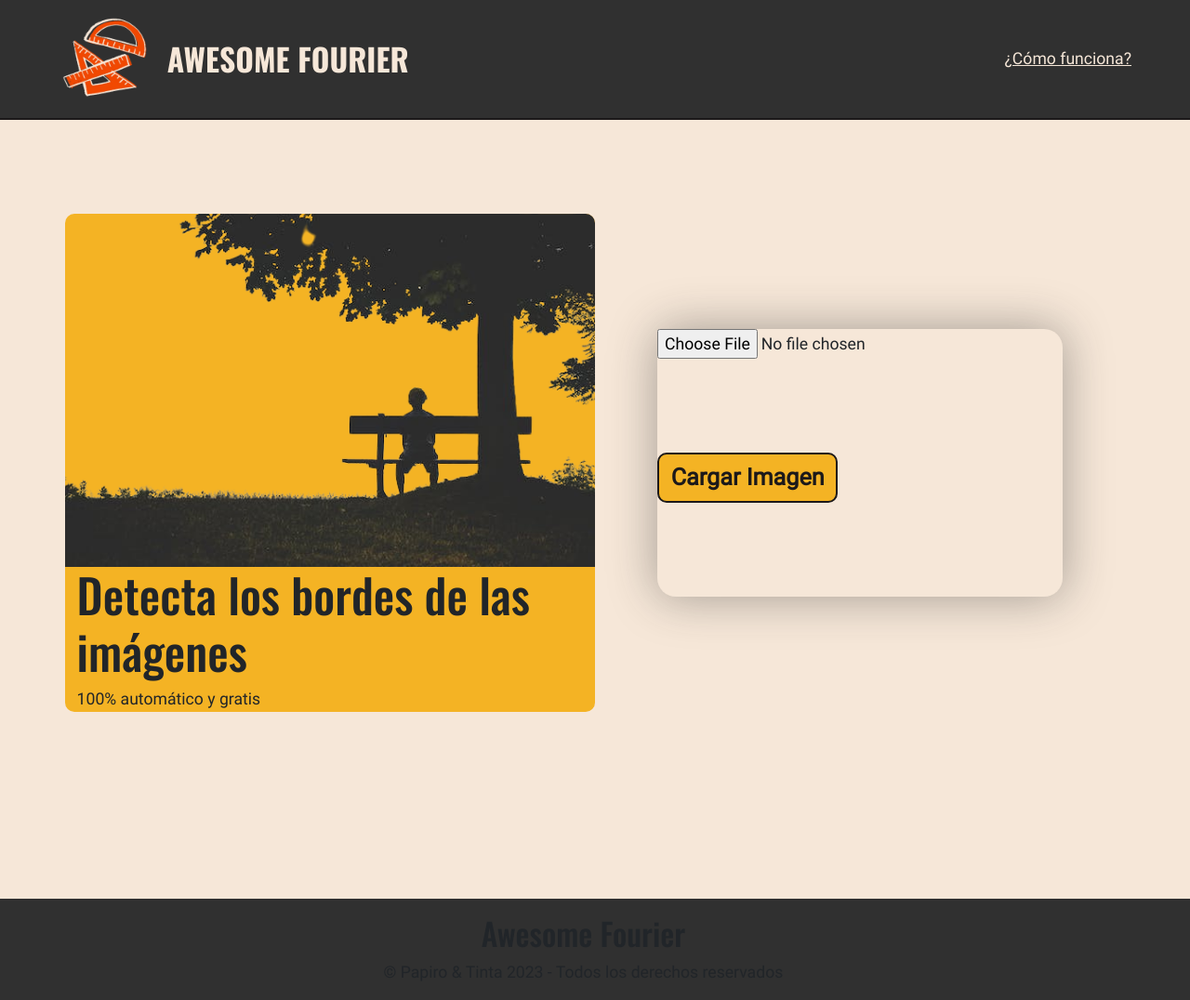
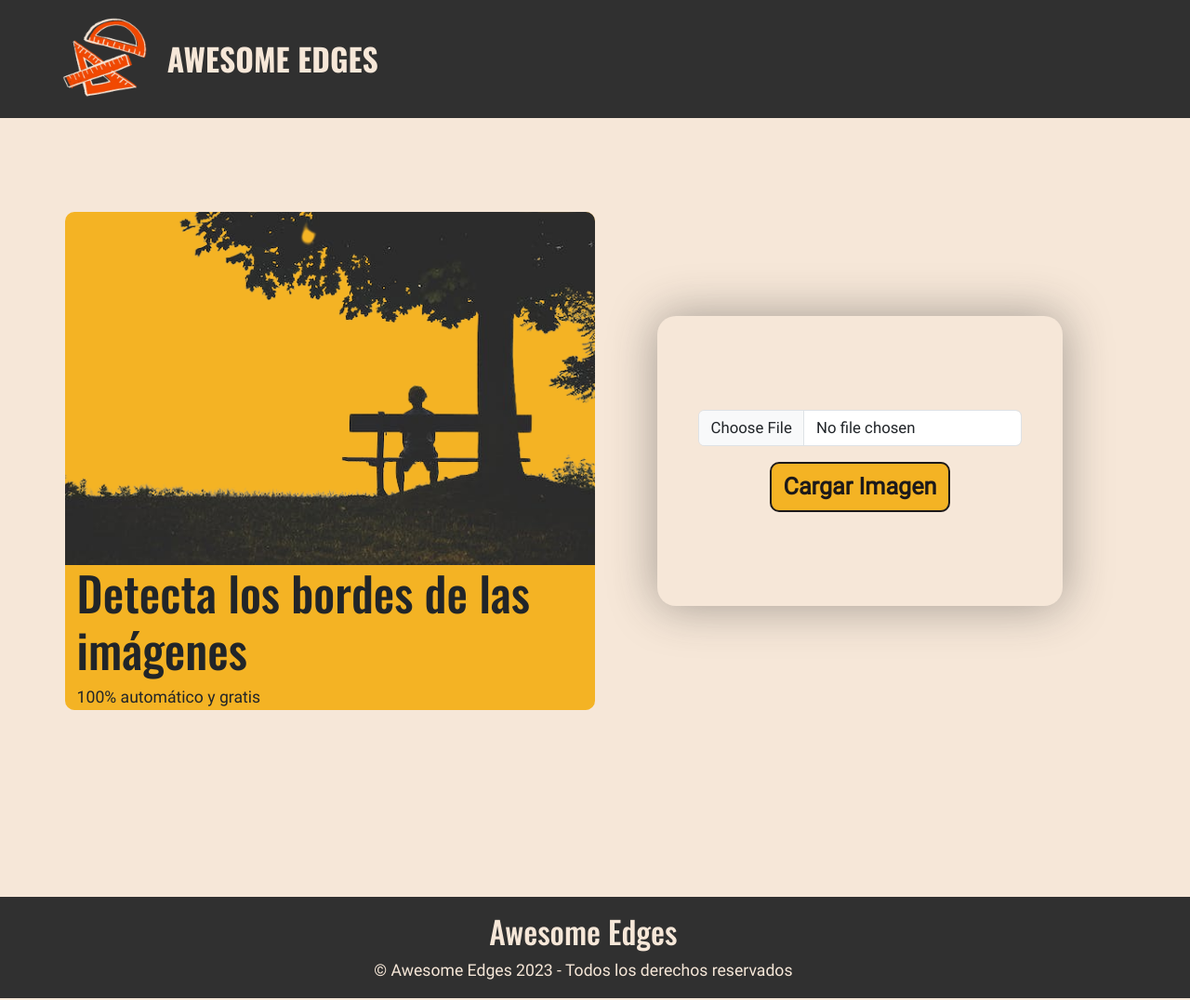
Before and after one commit to SebasVM123/Edge-Detection-and-Musical-Notes-Detection-with-Fourier-Transform, a Django app: page / in a window 1280 px wide. Shown: the whole page at 93% size. Run offline with Django 4.2, Linux system fonts and the light colour scheme; some libraries are stand-ins or nearby versions.

Commit message:
Feat: version 1.0

```diff
--- a/FourierImgEdgeDetection/main/templates/index.html
+++ b/FourierImgEdgeDetection/main/templates/index.html
@@ -23,7 +23,7 @@
 </head>
 <body>
 	<header class="bg-lblack">
-		<nav class="navbar navbar-expand-md px-lg-5 bb-2">
+		<nav class="navbar navbar-expand-md px-lg-5">
 		    <div class="container-fluid">
 		        <button class="navbar-toggler" type="button" data-bs-toggle="collapse" data-bs-target="#navbar-toggler" aria-controls="navbarToggler" aria-expanded="false" aria-label="Toggle navigation">
 		            <span class="navbar-toggler-icon"></span>
@@ -34,11 +34,8 @@
 			    <div class="collapse navbar-collapse" id="navbar-toggler">
 				    <div class="d-flex justify-content-between w-100">
 	                    <div>
-	                        <a class="l-text title-font no-decoration bold-text c-white" href="#">AWESOME FOURIER</a>
+	                        <a class="l-text title-font no-decoration bold-text c-white" href="#">AWESOME EDGES</a>
 	                    </div>
-	                    <div class="text-end d-flex align-items-center">
-	                        <a class="c-white" href="#">¿Cómo funciona?</a>
-                        </div>
                     </div>
 		        </div>
 		    </div>
@@ -59,11 +56,15 @@
 					</div>
 				</div>
 				<div class="d-flex align-items-center justify-content-center col-md-6 col-12 mb-6">
-					<div class="d-flex justify-content-center" id="upload-img-box">
+					<div class="d-flex justify-content-center align-items-center" id="upload-img-box">
 						<form method="post" enctype="multipart/form-data">
 							{% csrf_token %}
-							<input type="file" name="image" accept=".png, .jpg, .jpeg, .webp"></input>
-							<button class="btn primary-btn my-6 m-text bold-text">Cargar Imagen</button>
+							<div class="d-flex flex-column justify-content-center align-items-center my-6">
+								<div class="input-group mb-3">
+									<input type="file" name="image" class="form-control" aria-describedby="inputGroupFileAddon04" aria-label="Upload" accept=".png, .jpg, .jpeg, .webp">
+								</div>
+								<button class="btn primary-btn m-text bold-text">Cargar Imagen</button>
+							</div>
 						</form>
 					</div>
 				</div>
@@ -72,10 +73,10 @@
 	</main>
 	<footer class="container-fluid mt-6 pt-3 text-center bg-lblack">
 		<div class="row w-100">
-			<h2 class="l-text title-font">Awesome Fourier</h2>
+			<h2 class="l-text title-font c-white">Awesome Edges</h2>
 		</div>
 		<div class="row w-100">
-			<p>© Papiro & Tinta 2023 - Todos los derechos reservados</p>
+			<p class="c-white">© Awesome Edges 2023 - Todos los derechos reservados</p>
 		</div>
 	</footer>
 	<!-- JS Bootstrap -->
--- a/FourierImgEdgeDetection/main/urls.py
+++ b/FourierImgEdgeDetection/main/urls.py
@@ -4,5 +4,6 @@ from . import views
 
 
 urlpatterns = [
-    path('', views.index, name='index')
+    path('', views.index, name='index'),
+    path('download-image', views.download_image, name='download_image'),
 ]
--- a/FourierImgEdgeDetection/main/views.py
+++ b/FourierImgEdgeDetection/main/views.py
@@ -1,7 +1,8 @@
 import os
 
-from django.shortcuts import render
+from django.shortcuts import render, redirect
 from django.conf import settings
+from django.urls import reverse
 
 import cv2
 import numpy as np
@@ -15,22 +16,23 @@ def index(request):
         uploaded_image = request.FILES['image']
 
         # procesamiento
-        media_root = settings.MEDIA_ROOT
+        static_root = ('C:/Users/sebas/PycharmProjects/Final-ComunicacionesI/FourierImgEdgeDetection/static/'
+                       'assets/images')
 
         '''if not imagen_adjunta.name.endswith(('.png', '.jpg', '.jpeg')):
             return HttpResponseBadRequest('Formato de imagen no válido')'''
 
-        image_path = os.path.join(media_root, 'uploaded_image.png')
+        image_path = os.path.join(static_root, 'uploaded_image.png')
         with open(image_path, 'wb') as f:
             for chunk in uploaded_image.chunks():
                 f.write(chunk)
 
         cv2_image = cv2.imread(image_path)
-        image_path = os.path.join(media_root, 'cv2_image.png')
+        image_path = os.path.join(static_root, 'cv2_image.png')
         cv2.imwrite(image_path, cv2_image)
 
         gray_image = rgb2gray(cv2_image)
-        image_path = os.path.join(media_root, 'gray_image.png')
+        image_path = os.path.join(static_root, 'gray_image.png')
         cv2.imwrite(image_path, gray_image * 255)
 
         def sobel_kernel_convolve2d(image):
@@ -45,10 +47,14 @@ def index(request):
 
             return edges
 
-        edges = sobel_kernel_convolve2d(gray_image)
-        image_path = os.path.join(media_root, 'final_image.png')
-        cv2.imwrite(image_path, edges * 255)
+        image = sobel_kernel_convolve2d(gray_image)
+        image_path = os.path.join(static_root, 'final_image.png')
+        cv2.imwrite(image_path, image * 255)
 
-        return render(request, 'upload_success.html')
+        return redirect(reverse('download_image'))
 
     return render(request, 'index.html')
+
+
+def download_image(request):
+    return render(request, 'upload_success.html')
--- a/FourierImgEdgeDetection/static/css/styles.css
+++ b/FourierImgEdgeDetection/static/css/styles.css
@@ -115,3 +115,10 @@ a { color: var(--black);}
     box-shadow: 0 0 3rem 0.1rem var(--shadow-black);
     background-color: var(--white);
 }
+
+#img-container {
+    max-width: 500px;
+    border-radius: 20px;
+    box-shadow: 0 0 3rem 0.1rem var(--shadow-black);
+    background-color: var(--white);
+}
```
Also changed, not shown: FourierImgEdgeDetection/main/templates/upload_success.html (+47 -2 lines), FourierImgEdgeDetection/media/cv2_image.png, FourierImgEdgeDetection/media/final_image.png, FourierImgEdgeDetection/media/gray_image.png, FourierImgEdgeDetection/media/uploaded_image.png, FourierImgEdgeDetection/static/assets/images/cv2_image.png (added), FourierImgEdgeDetection/static/assets/images/final_image.png (added), FourierImgEdgeDetection/static/assets/images/gray_image.png (added), FourierImgEdgeDetection/static/assets/images/uploaded_image.png (added).
